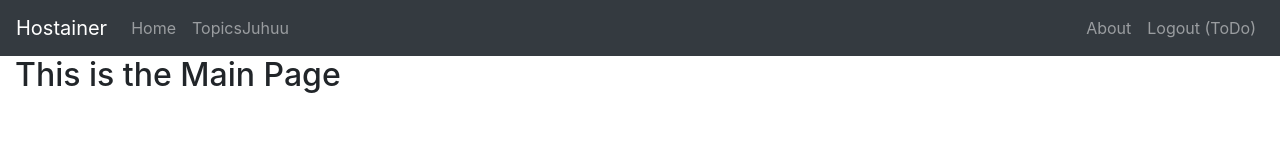
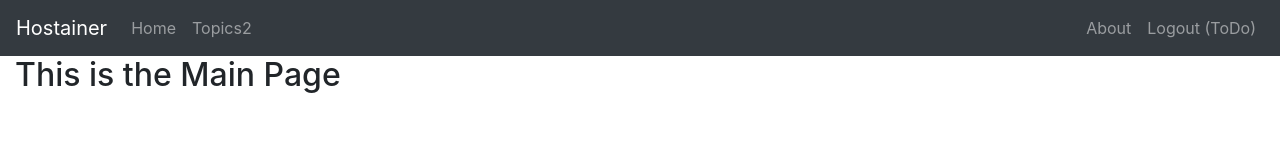
Before and after one commit to eGGenius/Hostainer-Portainer, a React (Create React App) app: page / in a window 1280 px wide. Shown: the top 160 px of the page. Built offline with nearby package versions, Linux system fonts and the light colour scheme.

Commit message:
watchtower testing

```diff
--- a/src/App.js
+++ b/src/App.js
@@ -37,7 +37,7 @@ export default function App() {
             {/* {isLoggedIn && ( */}
             <li className="nav-item">
               <Link className="nav-link" to="/topics">
-                TopicsJuhuu
+                Topics2
               </Link>
             </li>
             {/* )} */}
```
